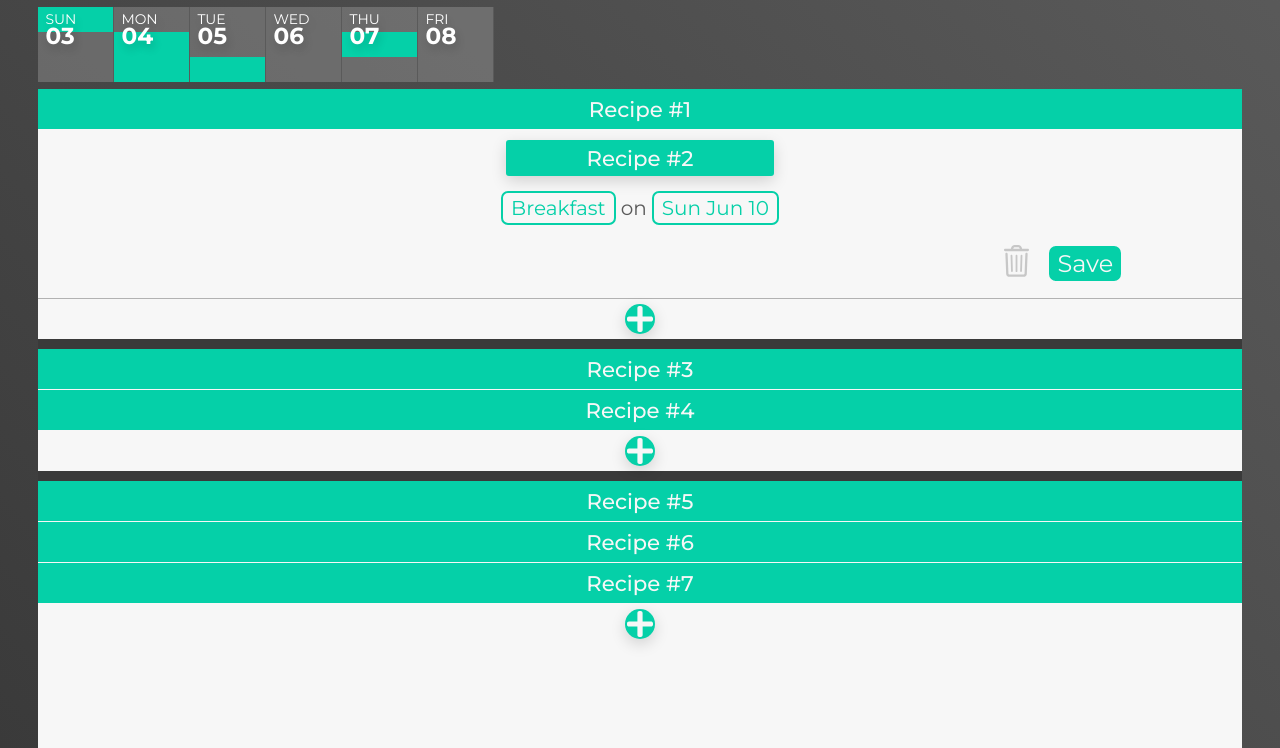
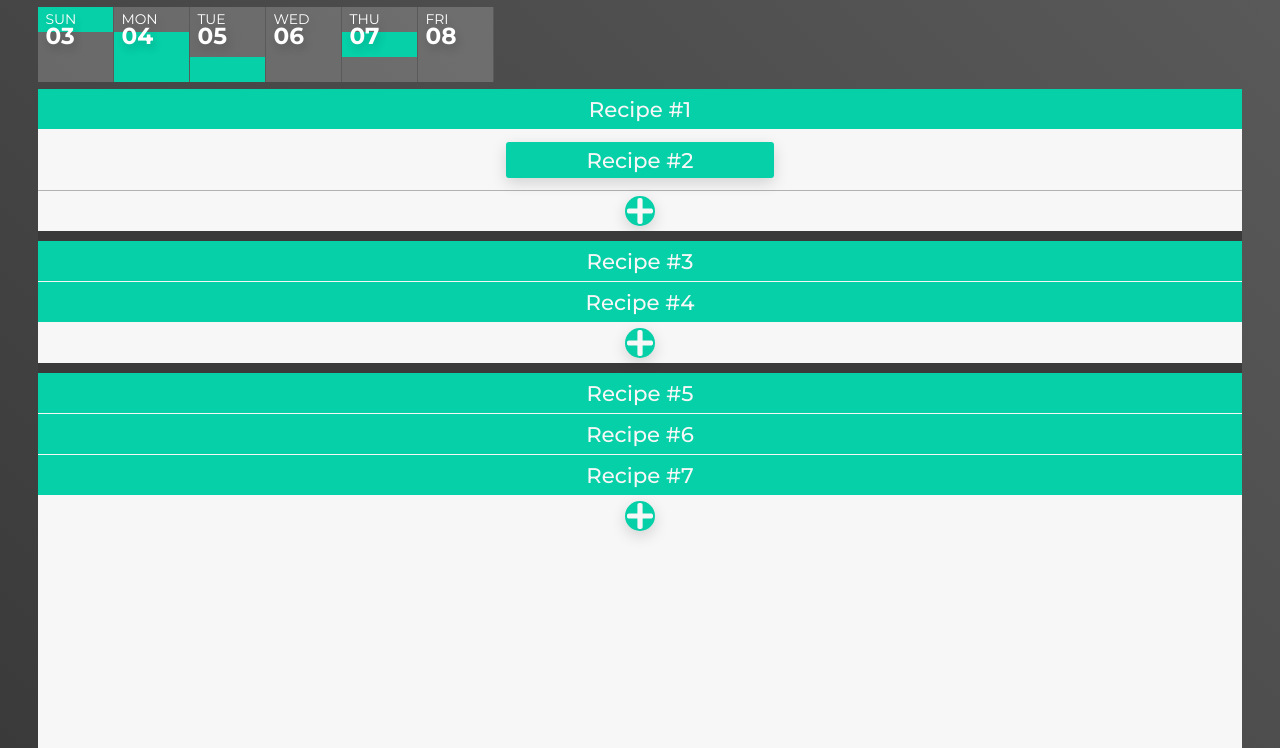
Before and after one commit to gerkx/whatsfordinner, a plain HTML site: page public/html/schedDev.html in a window 1280 px wide. Shown: the part 52-800 px from the top of the page. Drawn offline with Linux system fonts and the light colour scheme.

Commit message:
end of vacation progress

```diff
--- a/public/html/schedDev.html
+++ b/public/html/schedDev.html
@@ -137,7 +137,7 @@
                         <span class="date">03</span>
                     </div>  -->
 
-                    <div class="sum-div sum-meal">
+                    <div class="sum-div">
 
                         <div class="meal-slot meal-slot--mint">
                             <input type="text" name="" value="Recipe #1" class="txtbox txtbox--sched">
@@ -146,25 +146,7 @@
                         <div class="meal-slot meal-slot--ice meal-slot--edit">
                             <input type="text" name="" value="Recipe #2" class="txtbox txtbox--sched txtbox--edit">
 
-                            <section class="sched-edit m-t-15">
-                                    <div class="datetime">
-                                        <div class="btn-sm btn-ol--mint m-r-5">Breakfast</div> on <div class="btn-sm btn-ol--mint m-l-5" id="datepicker">Wed Jun 06</div>
-                                    </div>
-                                    <!-- update and delete controls -->
-                                    <div class="button-row">
-                                            <div class="btn-sm btn--mint m-l-20">Save</div>
-                                            <div class="ico ico--slate ico--sm">
-                                                <svg xmlns="http://www.w3.org/2000/svg" viewBox="0 0 55 70">
-                                                    <path d="M45.2 63.4c0 0.9-0.8 1.6-1.7 1.6h-32c-0.9 0-1.6-0.7-1.7-1.6L8 19.4C7.9 18 6.8 16.9 5.4 17S2.9 18.2 3 19.6l1.8 44C5 67.2 8 70 11.5 70h32c3.5 0 6.5-2.8 6.7-6.4l1.8-44c0.1-1.4-1-2.5-2.4-2.6 -1.4-0.1-2.5 1-2.6 2.4L45.2 63.4z"/>
-                                                    <path d="M25.5 57.5c0 1.1 0.9 2 2 2s2-0.9 2-2v-34c0-1.1-0.9-2-2-2s-2 0.9-2 2V57.5z"/>
-                                                    <path d="M15.5 57.6c0 1.1 1 2 2.1 1.9 1.1 0 2-1 1.9-2.1l-1-34c0-1.1-1-2-2.1-1.9 -1.1 0-2 1-1.9 2.1L15.5 57.6z"/>
-                                                    <path d="M35.5 57.4c0 1.1 0.8 2 1.9 2.1 1.1 0 2-0.8 2.1-1.9l1-34c0-1.1-0.8-2-1.9-2.1 -1.1 0-2 0.8-2.1 1.9L35.5 57.4z"/>
-                                                    <path d="M52.5 8.5H39.8l-1-3.3C38 2.2 35.1 0 32 0h-9c-3 0-6 2.2-6.9 5.2l-1 3.3H2.5C1.1 8.5 0 9.6 0 11s1.1 2.5 2.5 2.5h50c1.4 0 2.5-1.1 2.5-2.5S53.9 8.5 52.5 8.5zM20.4 8.5l0.6-2C21.2 5.8 22.2 5 23 5h9c0.8 0 1.8 0.8 2 1.5l0.6 2H20.4z"/>
-                                                </svg>
-                                            </div>
-                                        </div>
 
-                                </section>
                         </div>
 
                         <div class="meal-slot meal-slot--ice">
--- a/sass/sheets/partials/_schedule.scss
+++ b/sass/sheets/partials/_schedule.scss
@@ -86,11 +86,7 @@
 }
 
 
-.sum-div{
-    width: 100%;
-    // min-height: ;
-    // flex: 1 1 auto;
-}
+
 
 .sum-day--div{
     width: 100%;
@@ -114,6 +110,7 @@
     @include flexbox;
     flex-wrap: nowrap;
     overflow-x: auto;
+
     // width: 100%;
     // margin: 0;
     // padding: 0;
@@ -136,6 +133,8 @@
     background: map-get($colors, ice);
     @include flexbox;
     flex-direction: column;
+    overflow-y: auto;
+    flex-wrap: nowrap;
 }
 
 .sum-meal--border{
@@ -144,10 +143,18 @@
     border-bottom: 10px solid map-get($colors, slate);
 }
 
+.sum-div{
+    width: 100%;
+    // min-height: ;
+    // flex: 1 1 auto;
+}
+
 .sum-meal{
     @include flexbox;
     flex-direction: column;
 }
+
+
 
 .meal-slot{
     flex: 1 0 auto;
```
Also changed, not shown: public/css/styles.css, 1 other file.
